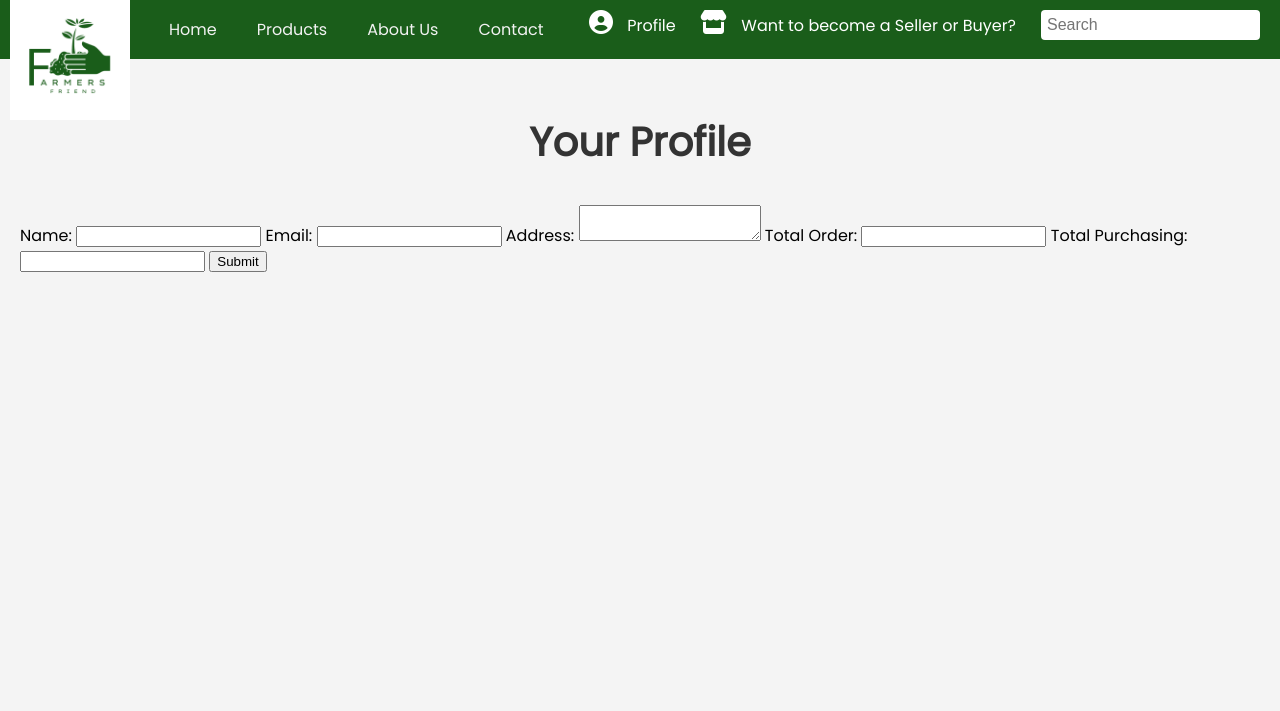
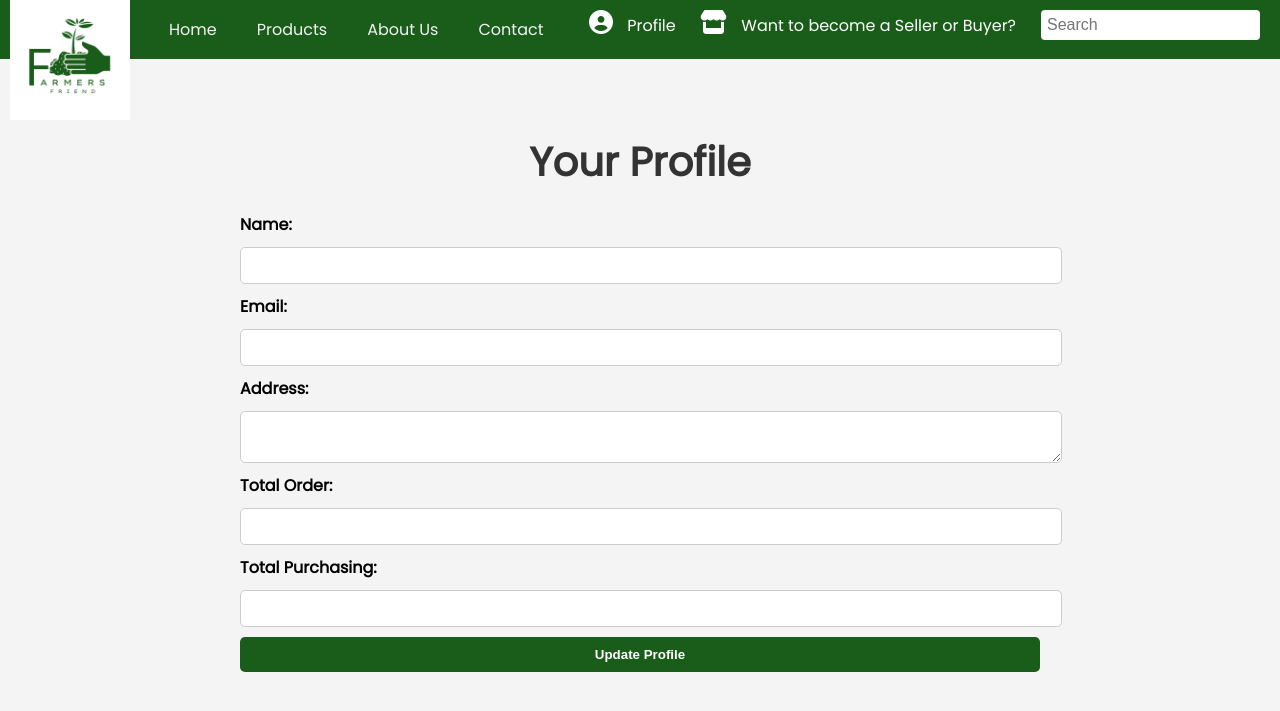
Before and after one commit to zahabiyam/fyp24, a Flask app: page /buyer in a window 1280 px wide. Shown: the top 711 px of the page. Run offline with Flask 3, Linux system fonts and the light colour scheme; some libraries are stand-ins or nearby versions.

Commit message:
buyer page update

```diff
--- a/templates/buyer.html
+++ b/templates/buyer.html
@@ -44,27 +44,24 @@
         </div>
     </div>
     <div class="container">
+        <div class="profile-dashboard">
+            <div class="profile-details">
                 <h2>Your Profile</h2>
-        <div class="buyer">
                 <form>
                     <label for="name">Name:</label>
                     <input type="text" id="name" name="name" required>
-
                     <label for="email">Email:</label>
                     <input type="email" id="email" name="email" required>
-
                     <label for="address">Address:</label>
-                <textarea id="address" name="address" required></textarea>
+                    <textarea id="address" name="address"></textarea>
 
                     <label for="total_order">Total Order:</label>
                     <input type="number" id="total_order" name="total_order" min="0" required>
 
                     <label for="total_purchasing">Total Purchasing:</label>
                     <input type="number" id="total_purchasing" name="total_purchasing" min="0" required>
-
-                <input type="submit" value="Submit">
+                    <button type="submit">Update Profile</button>
                 </form>
-        </div>
     </div>
 </body>
 <script src="{{ url_for('static', filename='js') }}/script.js"></script>
```
Lines whose indentation alone changed are shown as unchanged.
